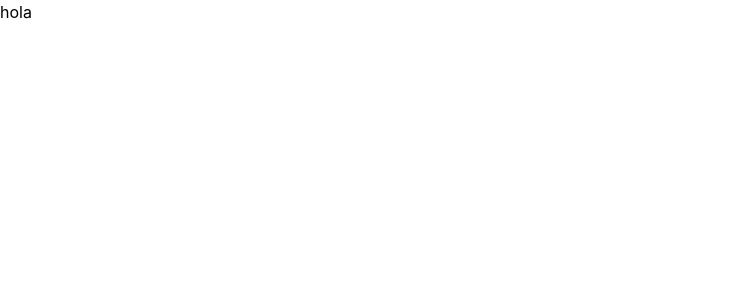
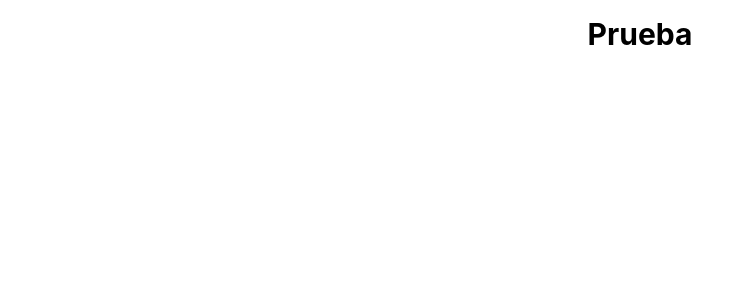
Before and after one commit to pMark22/trabajo-practico-integrador-2, a React (Vite) app: page / in a window 1280 px wide. Shown: the top 300 px of the page, without its empty margins (0-753 px from the left). Built offline with nearby package versions, Linux system fonts and the light colour scheme.

Commit message:
Feat: Se configuró Tailwind CSS

```diff
--- a/src/App.jsx
+++ b/src/App.jsx
@@ -1,16 +1,8 @@
-import { useState } from 'react'
-import heroImg from './assets/hero.png'
-import reactLogo from './assets/react.svg'
-import viteLogo from './assets/vite.svg'
-import './App.css'
-
-function App() {
-  const [count, setCount] = useState(0)
-
+const App = () => {
   return (
-    <>
-    <h1>hola</h1>
-    </>
+    <h1 className="text-3xl font-bold text-center p-4">
+      Prueba
+    </h1>
   )
 }
 
```
